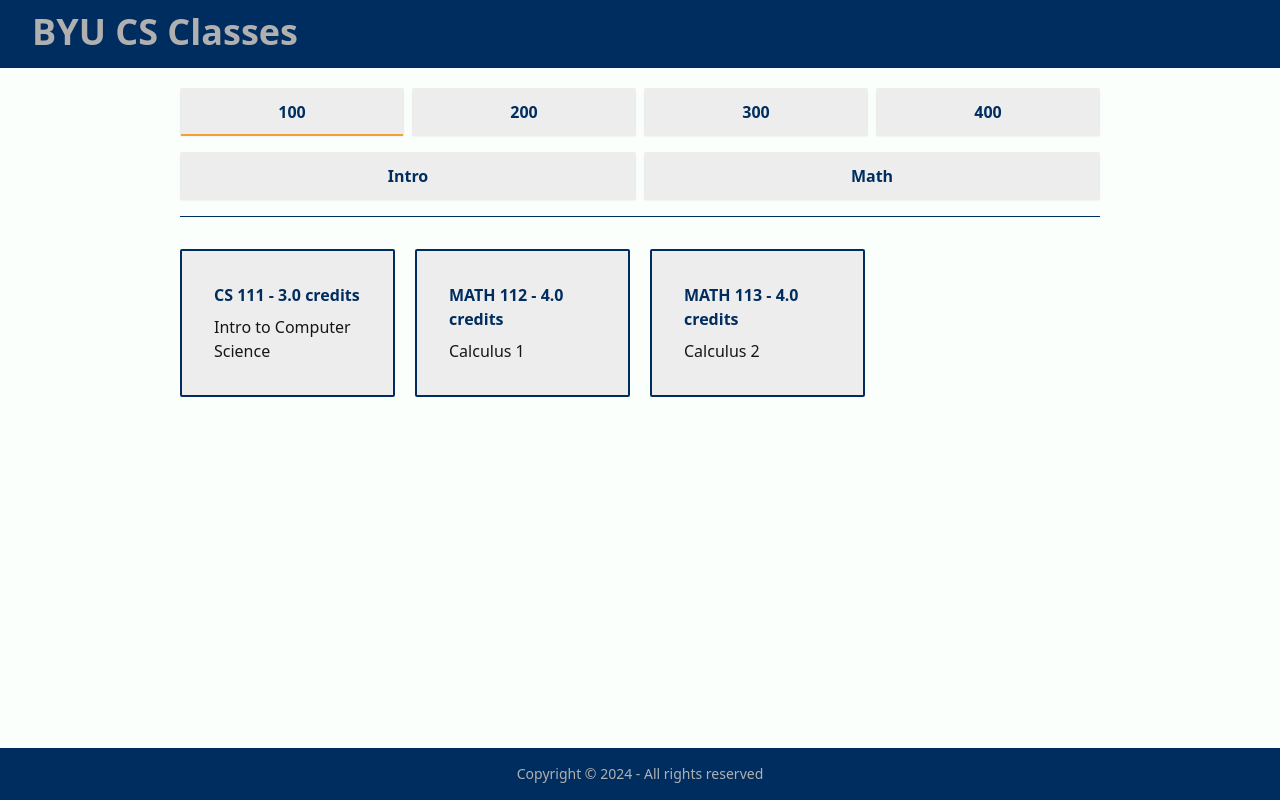
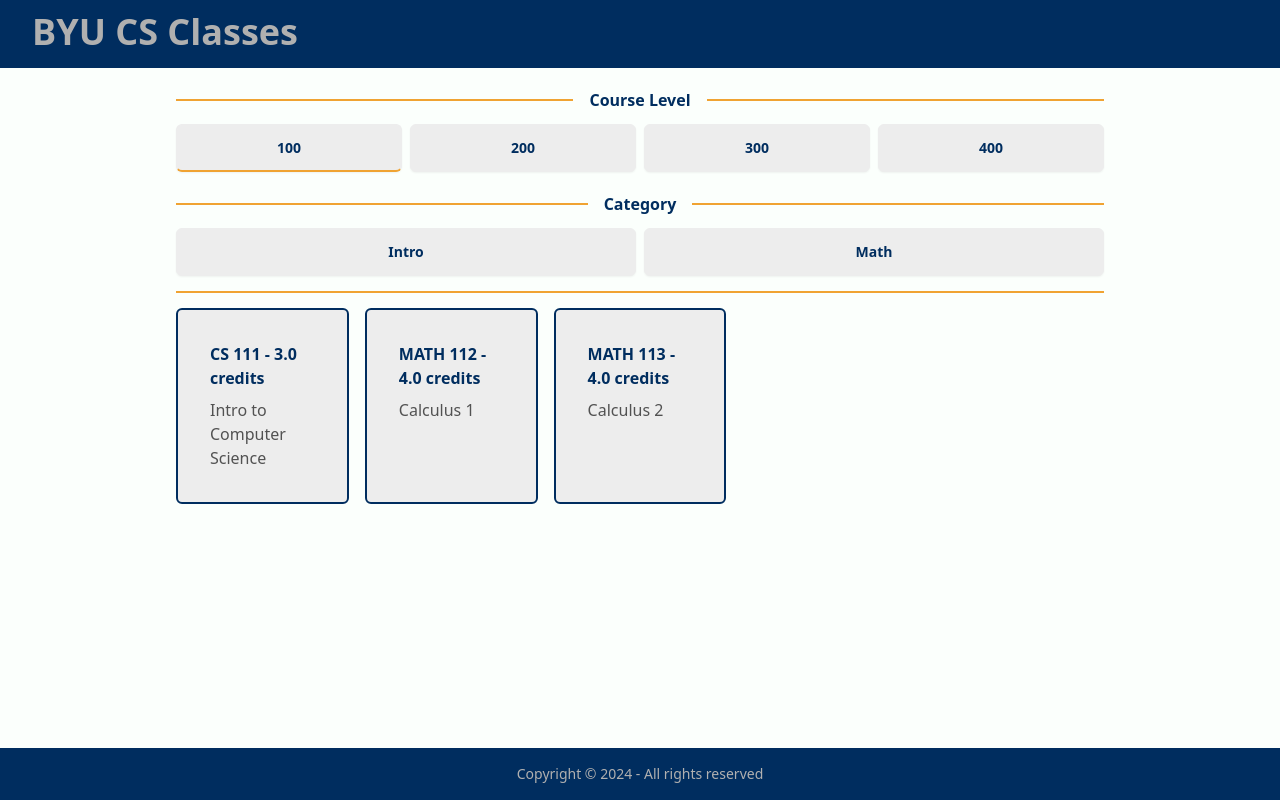
Before and after one commit to speel107/card-app, a React (Create React App) app: page / in a window 1280 px wide. Built offline with nearby package versions, Linux system fonts and the light colour scheme.

Commit message:
changed up some css and scrollability function and added tab labels

```diff
--- a/src/ClassCard.jsx
+++ b/src/ClassCard.jsx
@@ -7,7 +7,7 @@ const ClassCard = ({ course }) => {
       onClick={() =>
         document.getElementById(`${course.name}-modal`).showModal()
       }
-      className="card bg-neutral rounded-sm border-primary border-2 hover:shadow-lg hover:scale-105 hover:border-accent"
+      className="card bg-neutral rounded-md border-primary border-2 hover:shadow-lg hover:scale-105 hover:border-accent"
     >
       <div className="card-body">
         <h3 className="font-bold text-primary">
@@ -31,7 +31,7 @@ const ClassCard = ({ course }) => {
             </p>
             <div className="modal-action">
               <form method="dialog">
-                <button className="btn btn-neutral-content hover:btn-secondary rounded-sm border-2 border-secondary">Close</button>
+                <button className="btn btn-neutral-content hover:btn-secondary rounded-md border-2 border-secondary">Close</button>
               </form>
             </div>
           </div>
--- a/src/ClassList.css
+++ b/src/ClassList.css
@@ -1,24 +1,20 @@
 /* ClassList.css */
 .class-list {
     max-width: 1280px;
-    width: 75%;
+    /* width: 75%; */
     margin: 0 auto;
-    padding: 20px;
-  }
-
-  .tabs {
-    display: flex;
+    /* padding: 20px; */
   }
 
   /* set background-color to  */
-  .tabs button {
+  /* .tabs button {
     flex: 1;
     background-color: #ededed;
     border-bottom: 2px solid transparent;
     padding: 10px 20px;
     font-size: 16px;
     cursor: pointer;
-  }
+  } */
 
   .tabs button.selected:hover {
     /* border-bottom-color: #002d5f; */
@@ -27,7 +23,8 @@
 
   .tabs button.selected {
     /* border-bottom-color: #002d5f; */
-    border-bottom-color: #f0a332;
+    border-bottom: 2px solid #f0a332;
+    /* border-bottom-color: #f0a332; */
   }
 
   .subtabs {
@@ -38,8 +35,8 @@
     background-color: #f9f9f9;
     border: none;
     border-bottom: 2px solid transparent;
-    padding: 10px 20px;
-    margin-right: 10px;
+    /* padding: 10px 20px; */
+    /* margin-right: 10px; */
     font-size: 16px;
     cursor: pointer;
   }
--- a/src/ClassList.jsx
+++ b/src/ClassList.jsx
@@ -34,6 +34,9 @@ const subcategories = {
 const ClassList = () => {
   const [category, setCategory] = useState("100");
   const [subcategory, setSubcategory] = useState(null);
+  const [subCategoriesLen, setSubCategoriesLen] = useState("w-1/" + (subcategories["100"].length).toString());
+
+  console.log(subCategoriesLen);
 
   const filteredClasses = subcategory
     ? classData.filter(
@@ -43,41 +46,55 @@ const ClassList = () => {
     : classData.filter((classCS) => classCS.category === category);
 
   return (
-    <div className="flex-1 w-screen bg-base-100 overflow-y-scroll">
-      <div className="class-list">
-        <div className="tabs justify-between space-x-2">
+    <div className="flex flex-col my-4 mx-auto w-3/4 pt-2 mt-0 px-2 mb-auto overflow-y-scroll">
+      {/* <div className="flex-1 w-screen bg-base-100 fixed"> */}
+        <div className="w-full mt-4 mx-auto px-2 top-0 z-50 bg-base-100">
+          <div className="divider divider-accent mt-0 font-bold text-primary">Course Level</div>
+          <div className="tabs flex justify-between -mr-2">
             {categories.map((cat) => (
+              <div className="w-1/4 mr-2">
                 <button
                   key={cat}
-              className={`${
-                category === cat ? "selected" : ""
-              } btn btn-neutral text-primary mb-4 rounded-sm hover:btn-secondary`}
                   onClick={() => {
                     setCategory(cat);
                     setSubcategory(null);
+                    setSubCategoriesLen("w-1/" + (subcategories["100"].length).toString());
                   }}
+                  className={`${
+                    category === cat ? "selected" : ""
+                  } w-full flex btn btn-neutral text-primary mb-4 rounded-md hover:btn-secondary`}
                 >
                   {cat}
                 </button>
+              </div>
             ))}
           </div>
+          <div className="divider divider-accent mt-2 font-bold text-primary">Category</div>
           {category && (
-          <div className="tabs justify-between space-x-2">
+            <div className="tabs flex justify-between -mr-2">
               {subcategories[category].map((subcat) => (
+                <div className={`${subCategoriesLen} mr-2`}>
                   <button
                     key={subcat}
+                    onClick={() => {
+                      setSubcategory(subcat);
+                      setSubCategoriesLen("w-1/" + (subcategories[category].length).toString());
+                    }}
                     className={`${
                       subcategory === subcat ? "selected" : ""
-                } btn btn-neutral text-primary rounded-sm hover:btn-secondary`}
-                onClick={() => setSubcategory(subcat)}
+                    } w-full btn btn-neutral text-primary rounded-md hover:btn-secondary`}
                   >
                     {subcat}
                   </button>
+                </div>
               ))}
             </div>
           )}
-        <hr className="border-1 border-primary mt-4 mb-8" />
-        <div className="class-card-container">
+          <div className="divider divider-accent mt-2 mb-0"></div>
+        </div>
+      {/* </div> */}
+      <div className="flex my-0 mx-auto w-full p-2 overflow-y-scroll">
+        <div className="grid grid-flow-row text-neutral-600 grid-cols-1 sm:grid-cols-2 md:grid-cols-3 lg:grid-cols-4 xl:grid-cols-5 justify-between gap-4">
           {filteredClasses.map((classCS) => (
             <ClassCard key={classCS.code} course={classCS} />
           ))}
@@ -87,4 +104,5 @@ const ClassList = () => {
   );
 };
 
+
 export default ClassList;
--- a/tailwind.config.js
+++ b/tailwind.config.js
@@ -1,5 +1,12 @@
 /** @type {import('tailwindcss').Config} */
 module.exports = {
+  safelist: [
+    'w-1/2',
+    'w-1/3',
+    'w-1/4',
+    'w-1/5',
+    'w-1/6',
+  ],
   content: [
     "./src/**/*.{js,jsx,ts,tsx}",
   ],
```
Lines whose indentation alone changed are shown as unchanged.
